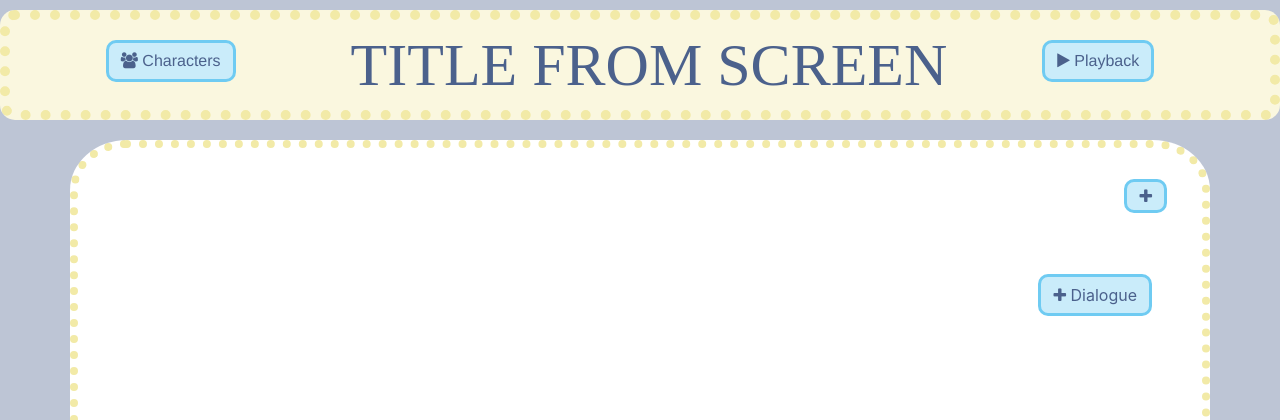
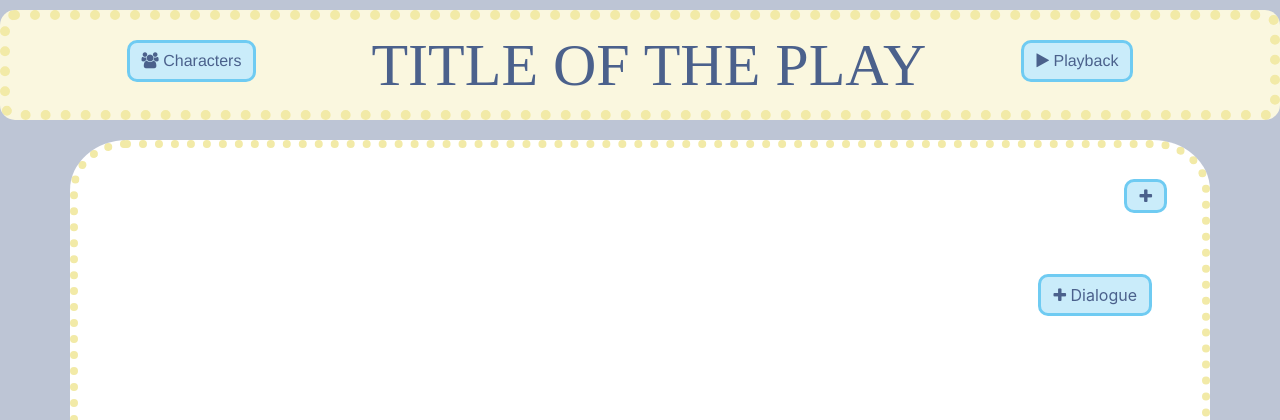
Before and after one commit to juliannawhite/screenwriting, a Django app: page /draw/ in a window 1280 px wide. Shown: the top 420 px of the page. Run offline with Django 3.2, Linux system fonts and the light colour scheme; some libraries are stand-ins or nearby versions; grey boxes are pictures that could not be loaded.

Commit message:
done for the night. need to get svg to change color and complete top down view

```diff
--- a/draw/static/css/style.css
+++ b/draw/static/css/style.css
@@ -3,6 +3,8 @@
       text-align: center;
       color: #4b618c;
     }
+
+
 
     a {
       font-size: 20px;
@@ -233,3 +235,11 @@
     position: absolute;
     right: 20px;
 }
+
+.icon {
+   fill: black;
+}
+
+.icon:hover {
+  fill: orange;
+}
--- a/draw/templates/draw/index.html
+++ b/draw/templates/draw/index.html
@@ -19,7 +19,10 @@
 
 </head>
 <body>
-  <img id="stick" class="visuallyhidden" src="https://upload.wikimedia.org/wikipedia/commons/9/94/Stick_Figure.svg" width="320" height="491">
+
+  <img id="stick" class="visuallyhidden" src="https://i.ibb.co/3fcDDXn/Artboard-1.png" width="320" height="491">
+
+
 
   <div class=" container starter ask">
 
@@ -93,7 +96,7 @@
         <div class = "row" style = "margin-top:10px;">
           <div class = "col-12 title title-page " id = "title-here">
             <button class="btn finalize-btn" id="charbtn" style = "margin-bottom:20px; font-family:'Helvetica Neue'"><i class="fa fa-group"></i> Characters</button>
-            <a style="margin-left:80px; font-size:60px; margin-right:80px;">TITLE FROM SCREEN</a>
+            <a style="margin-left:80px; font-size:60px; margin-right:80px;">TITLE OF THE PLAY</a>
             <button class="btn finalize-btn" id="play" style = "margin-bottom:20px; font-family:'Helvetica Neue'"><i class="fa fa-play"></i> Playback</button>
           </div>
         </div>
```
Also changed, not shown: draw/static/app.js (+7 -6 lines).
